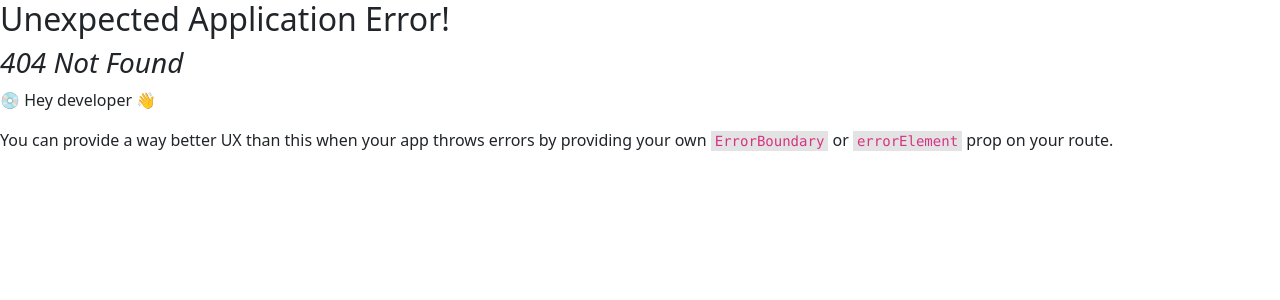
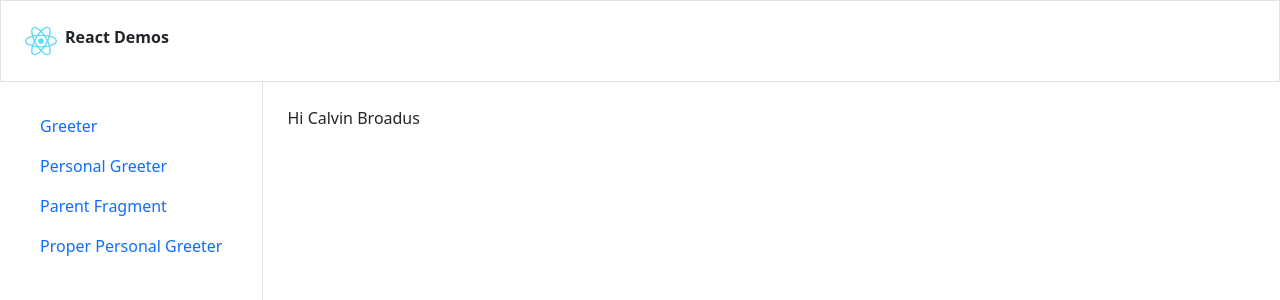
Before and after one commit to craigmckeachie/reactdemos-ts, a React (Vite) app: page /proper-personal-greeter in a window 1280 px wide. Before the commit this address had no page. Shown: the top 300 px of the page. Built offline with nearby package versions, Linux system fonts and the light colour scheme.

Commit message:
props demos

```diff
--- a/src/App.tsx
+++ b/src/App.tsx
@@ -30,7 +30,9 @@ function App() {
                 </Link>
               </li>
               <li className="nav-item">
-                <a className="nav-link">Link</a>
+                <Link className="nav-link" to="/proper-personal-greeter">
+                  Proper Personal Greeter
+                </Link>
               </li>
             </ul>
           </nav>
--- /dev/null
+++ b/src/ProperPersonalGreeter.tsx
@@ -0,0 +1,13 @@
+interface ProperPersonalGreeterProps {
+  first: string;
+  last: string;
+}
+
+function ProperPersonalGreeter(props: ProperPersonalGreeterProps) {
+  return (
+    <div>
+      Hi {props.first} {props.last}
+    </div>
+  );
+}
+export default ProperPersonalGreeter;
--- /dev/null
+++ b/src/VirtualDOMDemo.tsx
@@ -0,0 +1,6 @@
+function VirtualDOMDemo() {
+  return (
+    <div>VirtualDOMDemo</div>
+  )
+}
+export default VirtualDOMDemo
--- a/src/main.tsx
+++ b/src/main.tsx
@@ -5,6 +5,7 @@ import { createBrowserRouter, RouterProvider } from 'react-router-dom';
 import Greeter from './Greeter.tsx';
 import PersonalGreeter from './PersonalGreeter.tsx';
 import ParentFragment from './ParentFragment.tsx';
+import ProperPersonalGreeter from './ProperPersonalGreeter.tsx';
 
 const router = createBrowserRouter([
   {
@@ -14,6 +15,10 @@ const router = createBrowserRouter([
       { path: 'greeter', element: <Greeter /> },
       { path: 'personal-greeter', element: <PersonalGreeter /> },
       { path: 'parent-fragment', element: <ParentFragment /> },
+      {
+        path: 'proper-personal-greeter',
+        element: <ProperPersonalGreeter first="Calvin" last="Broadus" />,
+      },
     ],
   },
 ]);
```
